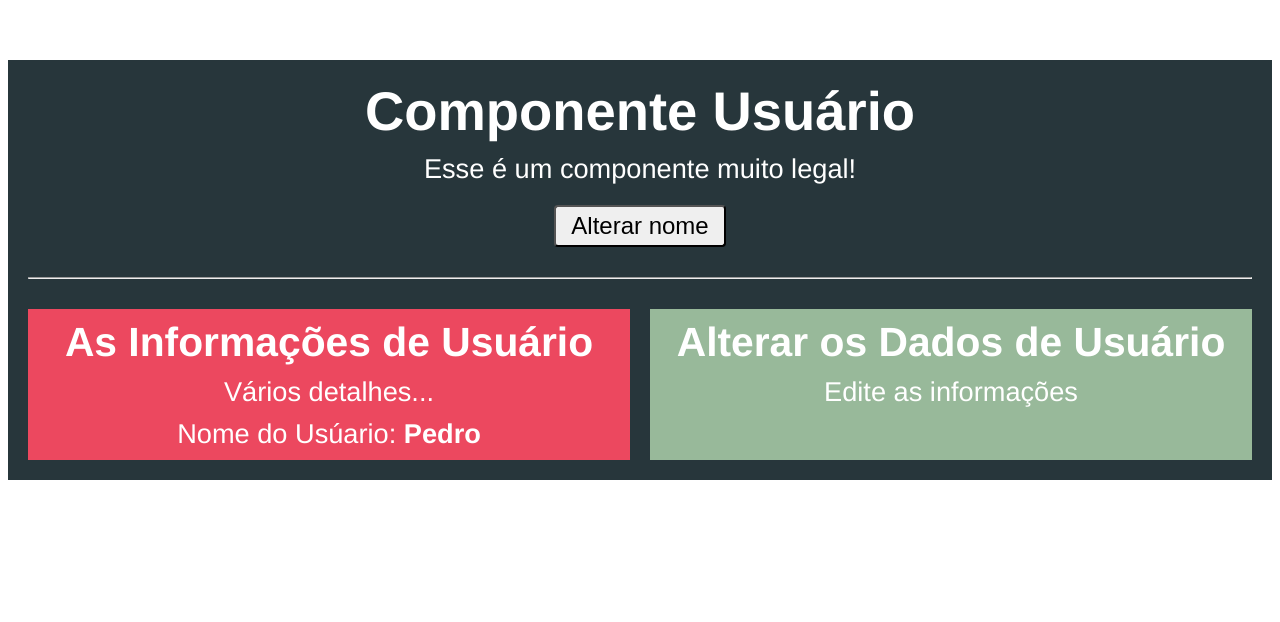
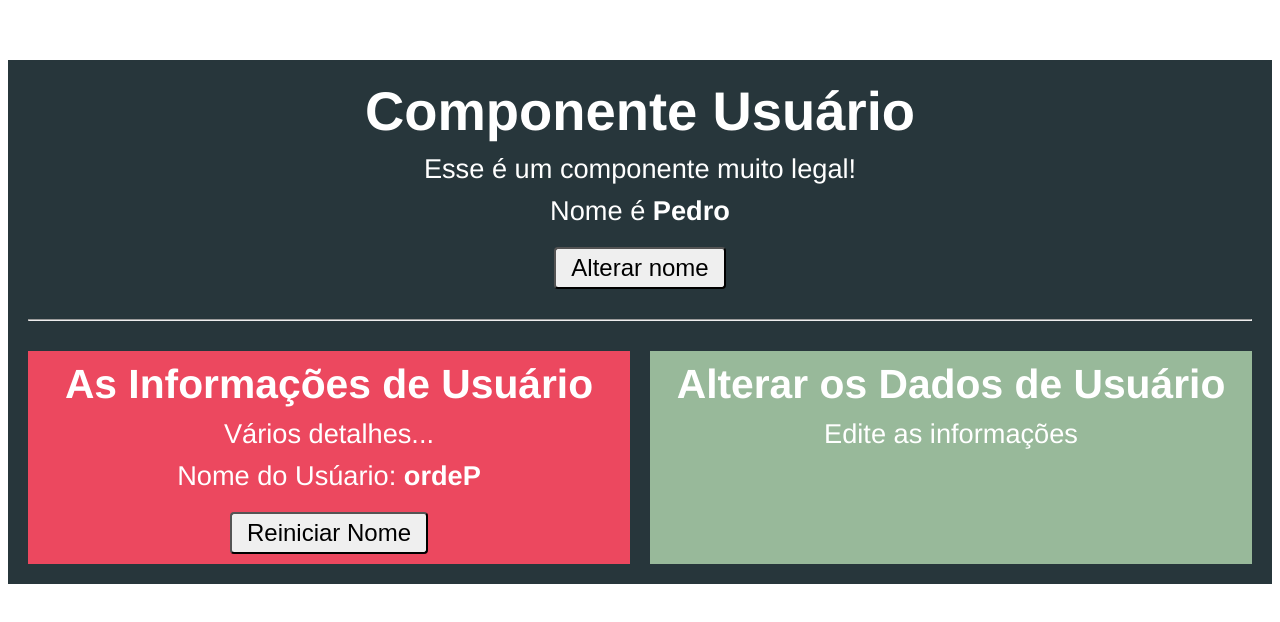
Before and after one commit to jennysol/studiesVue, a Vue app in the folder Vue-cli/comunicacao/: page / in a window 1280 px wide. Shown: the top 622 px of the page. Built offline with nearby package versions, Linux system fonts and the light colour scheme.

Commit message:
Trabalhando com event

```diff
--- a/Vue-cli/comunicacao/src/components/Usuario.vue
+++ b/Vue-cli/comunicacao/src/components/Usuario.vue
@@ -2,10 +2,14 @@
     <div class="container">
         <h1>Componente Usuário</h1>
         <p>Esse é um componente muito legal!</p>
+        <p>Nome é <strong>{{ nome }}</strong></p>
         <button @click="alterarNome">Alterar nome</button>
         <hr>
         <div class="componentes">
-            <app-usuario-info :nome="nome"/>
+            <app-usuario-info
+                :nome="nome"
+                @nomeMudou="nome =$event.novo"
+            />
             <app-usuario-editar />
         </div>
     </div>
--- a/Vue-cli/comunicacao/src/components/UsuarioInfo.vue
+++ b/Vue-cli/comunicacao/src/components/UsuarioInfo.vue
@@ -2,7 +2,8 @@
     <div class="componente">
         <h2>As Informações de Usuário</h2>
         <p>Vários detalhes...</p>
-        <p>Nome do Usúario: <strong>{{ nome }}</strong></p>
+        <p>Nome do Usúario: <strong>{{ inverterNome() }}</strong></p>
+        <button @click="reinicializarNome">Reiniciar Nome</button>
     </div>
 </template>
 
@@ -18,6 +19,14 @@ export default {
     methods: {
         inverterNome() {
             return this.nome.split('').reverse().join('')
+        },
+        reinicializarNome(){
+            const antigo = this.nome
+            this.nome = 'Pedro'
+            this.$emit('nomeMudoou', {
+                novo: this.nome,
+                antigo
+            })
         }
     },
 }
```
